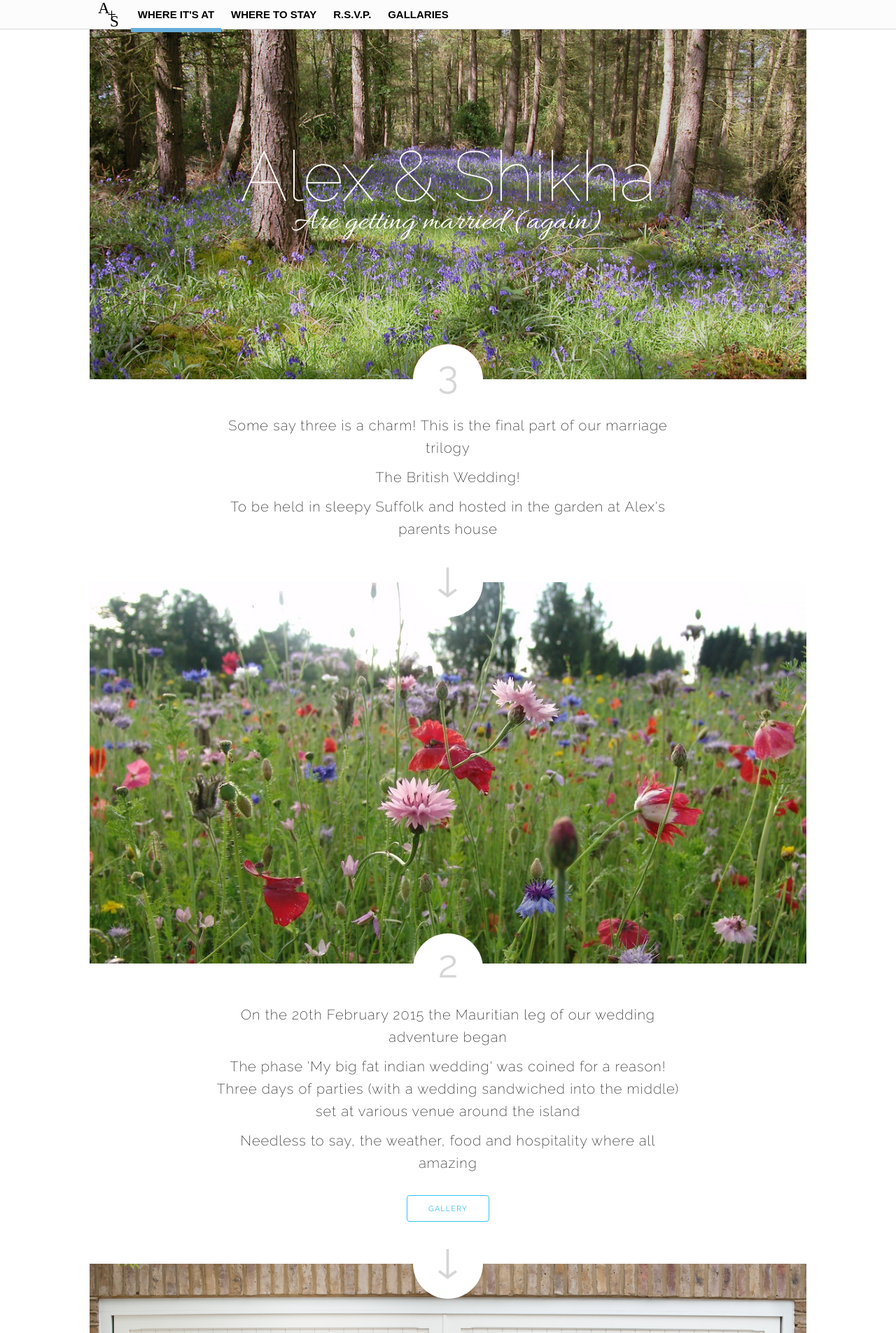
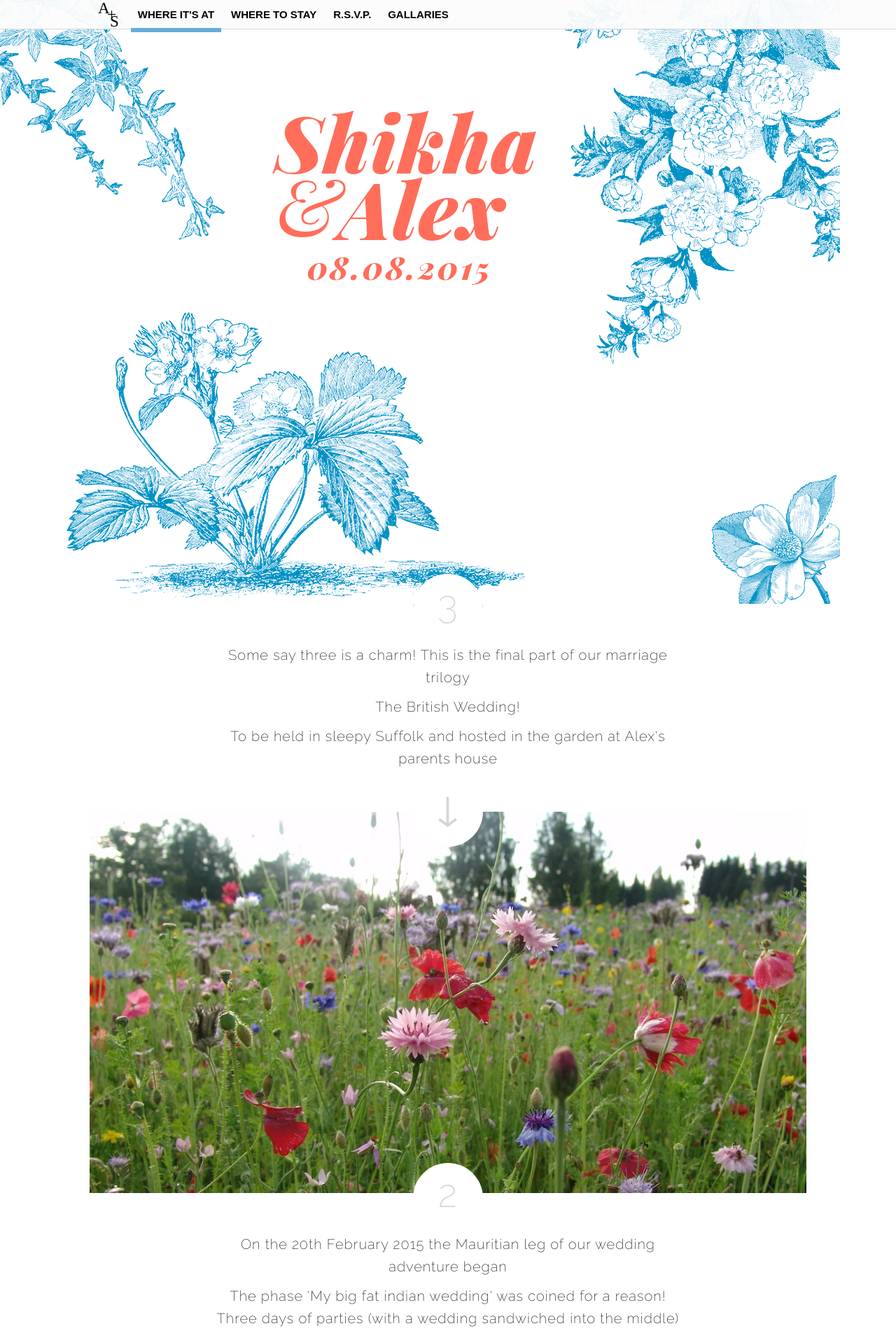
Before and after one commit to AlexTebbutt/aas-wedding, a PHP site: page / in a window 1280 px wide. Shown: the top 1905 px of the page at 70% size. Run offline with PHP 8.4, Linux system fonts and the light colour scheme; some libraries are stand-ins or nearby versions; some web fonts are replaced.

Commit message:
Update to home page with new image

```diff
--- a/_/css/skeleton.css
+++ b/_/css/skeleton.css
@@ -421,6 +421,10 @@ body {
 /* Generic styles
 --------------------------------------------------
 */
+h1 {
+	text-align: center;
+}
+
 .banner {
 	width: 100%;
 	display: block;
@@ -461,18 +465,20 @@ body {
 	width: 100px;
 }
 
-.announcement > .roundal p, .roundal p {
+.roundal.bottom p, .roundal p {
 	font-size: 5.5rem;
 	margin: 0;
 }
 
 
+/*
 .announcement {
 	text-align: center;
 }
+*/
 
 
-.announcement p {
+p {
 	font-size: 2rem;
 	font-weight: 200;
 	letter-spacing: 0.1rem;
@@ -636,6 +642,14 @@ ul > li > ul {
 	opacity: 0.5;
 }
 
+/* Where it's at page
+--------------------------------------------------
+*/
+
+ul.address {
+	list-style: none;
+}
+
 /* Media Queries
 -------------------------------------------------- */
 /*
--- a/index.php
+++ b/index.php
@@ -1,29 +1,19 @@
 <?php include ('_/includes/header.php'); ?>
- 	<div class="container center">
+ 	<div class="center">
 
-		<div class="banner wedding-3">
+    <div class="row">
 
-	 	  <div class="container">
+      <div class="twelve columns">
 
-		    <div class="row">
+				<img class="u-max-full-width" src="_/images/uk-wedding-hero.png" alt="uk-wedding-hero" />
 
-		      <div class="home-title twelve columns">
+      </div>
 
-		        <h1>Alex & Shikha</h1>
-
-		        <p>Are getting married (again)
-
-		      </div>
-
-		    </div>
-
-	    </div>
-
-		</div>
+    </div>
 
 		<p class="roundal behind"></p>
-
-	  <div class="row">
+ 	<div class="container center">
+	 		  <div class="row">
 
 	    <div class="twelve columns white">
 
@@ -33,7 +23,7 @@
 
 	      </div>
 
-				<div class="eight columns offset-by-two announcement">
+				<div class="eight columns offset-by-two u-center">
 
 	        <p>Some say three is a charm! This is the final part of our marriage trilogy</p>
 
@@ -65,7 +55,7 @@
 
 	      </div>
 
-	      <div class="eight columns offset-by-two announcement">
+	      <div class="eight columns offset-by-two u-center">
 
 	        <p>On the 20th February 2015 the Mauritian leg of our wedding adventure began</p>
 
@@ -99,7 +89,7 @@
 
 	      </div>
 
-				<div class="eight columns offset-by-two announcement">
+				<div class="eight columns offset-by-two u-center">
 
 	        <p>Here's where our story begins... Before we could even think about the wedding in Mauritius, we had to be legally married first.</p>
 
```
Also changed, not shown: venue.php (+16 -12 lines), _/images/uk-wedding-hero.jpg (added), _/images/uk-wedding-hero.png (added).
